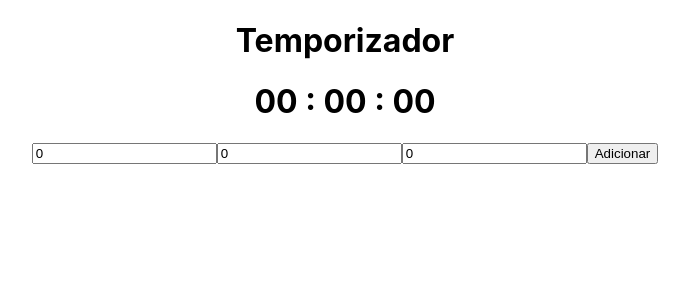
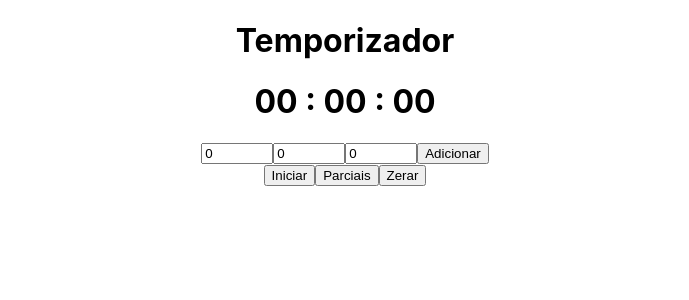
Before and after one commit to Pedrocardo005/Temporizador, a React (Create React App) app: page / in a window 1280 px wide. Shown: the top 300 px of the page, without its empty margins (295-984 px from the left). Built offline with nearby package versions, Linux system fonts and the light colour scheme.

Commit message:
3 - conserto de botoes

```diff
--- a/src/App.css
+++ b/src/App.css
@@ -36,3 +36,11 @@
     transform: rotate(360deg);
   }
 }
+
+.botao-input{
+
+}
+
+.App input{
+  width: 5%;
+}
--- /dev/null
+++ b/src/Components/Botao.js
@@ -0,0 +1,10 @@
+import React from 'react'
+
+const Botao = (props) => {
+
+    return(
+        <button onClick={props.efeito}>{props.name}</button>
+    )
+}
+
+export default Botao
--- a/src/Components/Inputs.js
+++ b/src/Components/Inputs.js
@@ -1,5 +1,4 @@
 import React, { useState } from 'react'
-import Buttons from './Buttons'
 
 const Inputs = (props) => {
     const [seg, setSeg] = useState(0)
@@ -49,19 +48,15 @@ const Inputs = (props) => {
         props.minutos(min)
         props.horas(hor)
 
-        if(seg !== 0 || min !== 0 || hor !== 0){
-            props.stop();
-        }
-
         zerarTempo();
     }
 
     return(
         <form>
-            <input type="number" value={hor} onChange={limitHor} />
-            <input type="number" value={min} onChange={limitMin} />
-            <input type="number" value={seg} onChange={limitSeg} />
-            <button type="submit" onClick={pegarDados}>Adicionar</button>
+            <input type="number" value={hor} onChange={limitHor} id="botao-input1"/>
+            <input type="number" value={min} onChange={limitMin} id="botao-input2" />
+            <input type="number" value={seg} onChange={limitSeg} id="botao-input3" />
+            <button type="submit" onClick={pegarDados} id="botao-input4" >Adicionar</button>
         </form>
     )
 }
--- /dev/null
+++ b/src/Components/Parciais.js
@@ -0,0 +1,12 @@
+import React from 'react'
+
+const Parciais = (props) => {
+
+    return (
+        <ul>
+            {props.valores.map((valor) => <li>{valor}</li>)}
+        </ul>
+    )
+}
+
+export default Parciais
--- a/src/Components/Temporizador.js
+++ b/src/Components/Temporizador.js
@@ -1,12 +1,16 @@
 import React, { useEffect, useState } from 'react'
+import Botao from './Botao'
 import Title from './Title'
 import Inputs from './Inputs'
+import Parciais from './Parciais'
 
 const Temporizador = (props) => {
+    const [pararTempo, setPararTempo] = useState("Iniciar");
     const [segundos, setSegundos] = useState(0);
     const [minutos, setMinutos] = useState(0);
     const [horas, setHoras] = useState(0);
-    const [stop, setStop] = useState(true)
+    const [stop, setStop] = useState(true);
+    const [parcial, setParcial] = useState([]);
 
     const addSegundos = (tempo) =>{
         setSegundos(tempo);
@@ -17,9 +21,58 @@ const Temporizador = (props) => {
     const addHoras = (tempo) =>{
         setHoras(tempo);
     }
+
+    const addParciais = () => {
+        setParcial([...parcial, tempo])//permite ir adicionando na array.
+    }
+
+    const zerarTempo = () => {
+        setSegundos(0)
+        setMinutos(0)
+        setHoras(0)
+    }
+
     const altStop = () => {
-        setStop(!stop);
+        if(segundos !== 0 || minutos !== 0 || horas !== 0 || pararTempo === "Parar"){
+            setStop(!stop)//a primeira vez não está funcionando e está invertido o estado do botão.
+            if(stop){
+                setPararTempo("Parar");
+            } else {
+                setPararTempo("Iniciar");
+            }
+        }
     }
+
+    const decrementar = () =>{
+        if(!stop){
+                if(segundos > 0){
+                setSegundos(segundos - 1);
+                } else if(segundos === 0){
+                if(minutos > 0){
+                    setMinutos(minutos - 1);
+                    setSegundos(59);
+                } else if(horas > 0){
+                    setHoras(horas - 1)
+                    setMinutos(59)
+                    setSegundos(59)
+                }else{//se tudo for zero, então pare o cronômetro
+                    altStop();
+                }
+            }
+        }
+    }
+
+    useEffect( () => {
+        let arm = setInterval(() => {
+            decrementar()
+        }, 1000)
+        return () => clearInterval(arm);
+    }, [segundos, minutos, horas,pararTempo])
+
+    useEffect( () => {
+        if(segundos === 0 && minutos === 0 && horas === 0)
+            altStop();
+    }, [segundos])
 
     const addZero = (tempo) => tempo < 10? "0"+tempo : tempo;
 
@@ -32,8 +85,11 @@ const Temporizador = (props) => {
                 segundos={addSegundos}
                 minutos={addMinutos}
                 horas={addHoras}
-                stop={altStop}
              />
+            <Botao efeito={altStop} name={pararTempo} />
+            <Botao efeito={addParciais} name={"Parciais"} />
+            <Botao efeito={zerarTempo} name={"Zerar"} />
+            <Parciais valores={parcial} />
         </div>
     )
 }
```
Also changed, not shown: src/Components/Buttons.js (deleted, +0 -7 lines).
